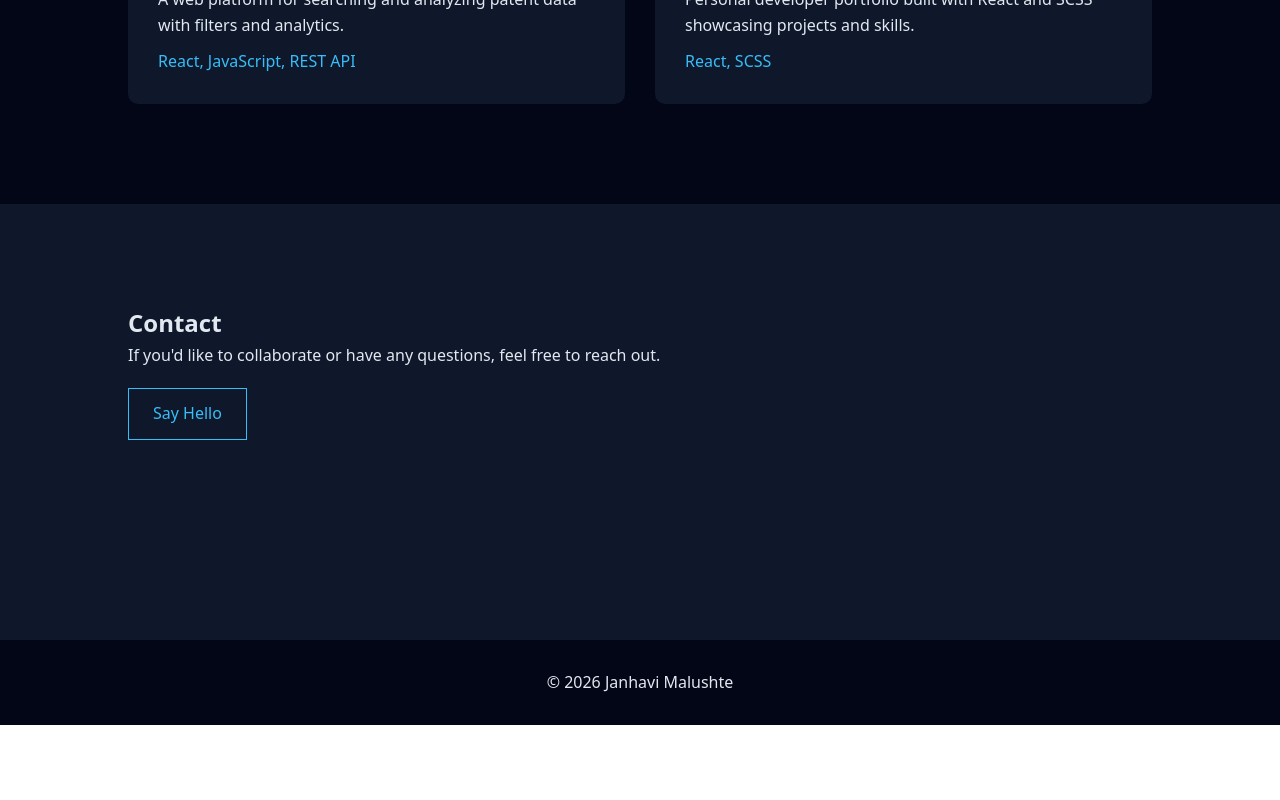
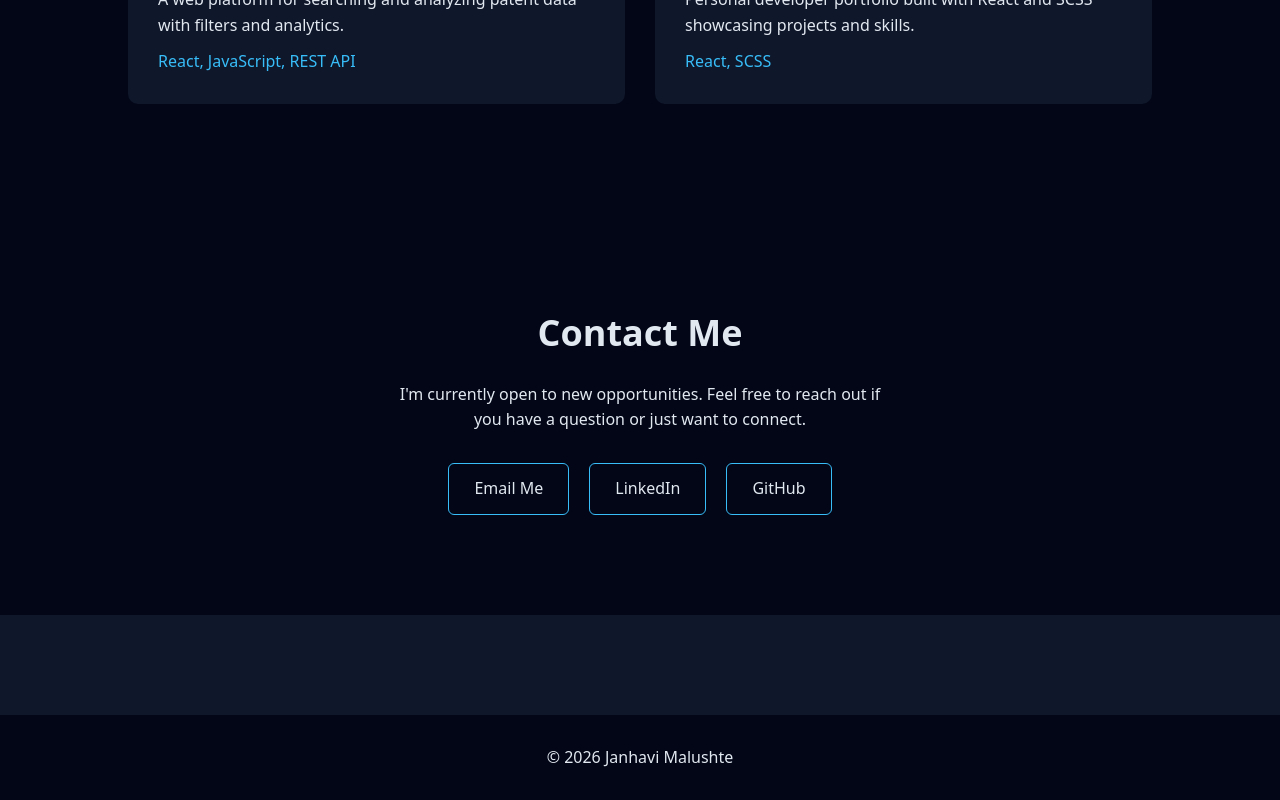
Before and after one commit to Janhavi515/janhavi-portfolio, a React (Vite) app: page / in a window 1280 px wide. Shown: the part 2002-2802 px from the top of the page. Before the commit the page ends 2727 px from the top, so only its background shows below. Built offline with nearby package versions, Linux system fonts and the light colour scheme.

Commit message:
Added Contact section

```diff
--- a/src/components/Contact/Contact.jsx
+++ b/src/components/Contact/Contact.jsx
@@ -3,16 +3,42 @@ import "./Contact.scss";
 const Contact = () => {
   return (
     <section id="contact" className="contact">
-      <h2>Contact</h2>
 
-      <p>If you'd like to collaborate or have any questions, feel free to reach out.</p>
+      <h2>Contact Me</h2>
 
-      <a href="mailto:your-email@gmail.com" className="contact-btn">
-        Say Hello
-      </a>
+      <p>
+        I'm currently open to new opportunities. Feel free to reach out if you
+        have a question or just want to connect.
+      </p>
+
+      <div className="contact-links">
+
+        <a href="mailto:janhavimalushte@gmail.com">
+          Email Me
+        </a>
+
+        <a
+          href="https://www.linkedin.com/in/janhavi-malushte"
+          target="_blank"
+          rel="noopener noreferrer"
+        >
+          LinkedIn
+        </a>
+
+        <a
+          href="https://github.com/Janhavi515"
+          target="_blank"
+          rel="noopener noreferrer"
+        >
+          GitHub
+        </a>
+
+      </div>
+
     </section>
   );
 };
 
 
+
 export default Contact;
--- a/src/components/Contact/Contact.scss
+++ b/src/components/Contact/Contact.scss
@@ -1,7 +1,44 @@
-.contact-btn {
-    display: inline-block;
-    margin-top: 20px;
-    padding: 12px 24px;
-    border: 1px solid #38bdf8;
-    color: #38bdf8;
-  }
+// .contact-btn {
+//     display: inline-block;
+//     margin-top: 20px;
+//     padding: 12px 24px;
+//     border: 1px solid #38bdf8;
+//     color: #38bdf8;
+//   }
+
+.contact {
+  padding: 100px 10%;
+  text-align: center;
+  background: #020617;
+  color: #e2e8f0;
+}
+
+.contact h2 {
+  font-size: 36px;
+  margin-bottom: 20px;
+}
+
+.contact p {
+  margin-bottom: 30px;
+  max-width: 500px;
+  margin-left: auto;
+  margin-right: auto;
+}
+
+.contact-links {
+  display: flex;
+  justify-content: center;
+  gap: 20px;
+}
+
+.contact-links a {
+  padding: 12px 25px;
+  border: 1px solid #38bdf8;
+  border-radius: 6px;
+  transition: 0.3s;
+}
+
+.contact-links a:hover {
+  background: #38bdf8;
+  color: #020617;
+}
--- a/src/components/Hero/Hero.jsx
+++ b/src/components/Hero/Hero.jsx
@@ -27,7 +27,7 @@ const Hero = () => {
 
       <div className="social-icons">
         <a
-          href="https://github.com/yourusername"
+          href="https://github.com/Janhavi515"
           target="_blank"
           rel="noopener noreferrer"
         >
```
